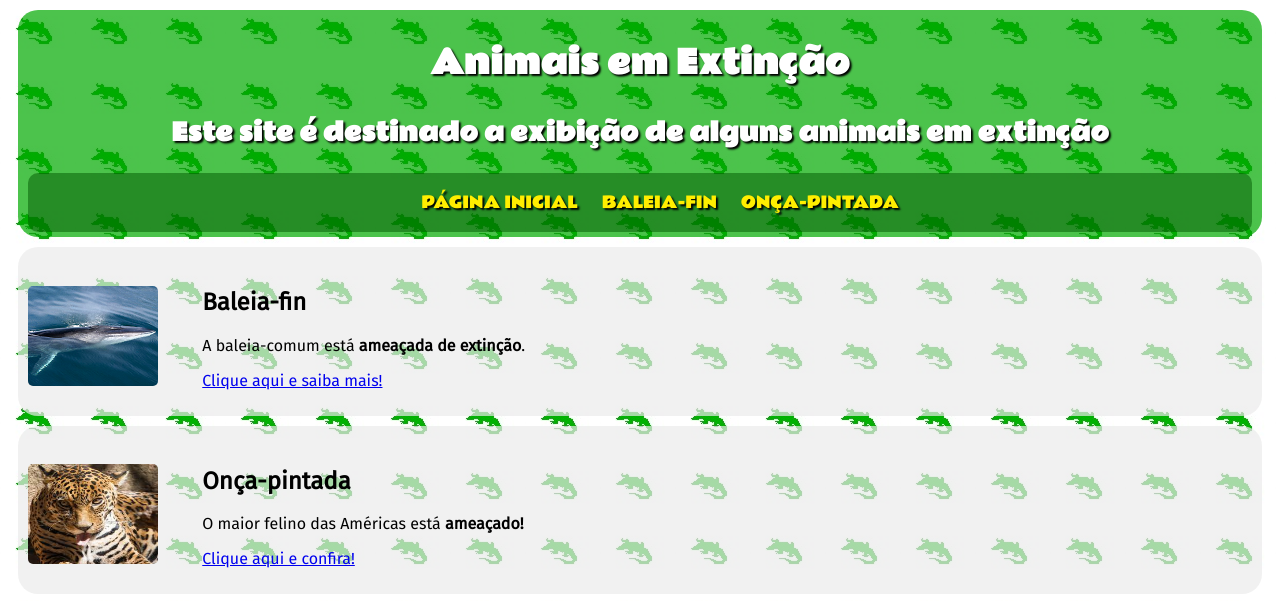
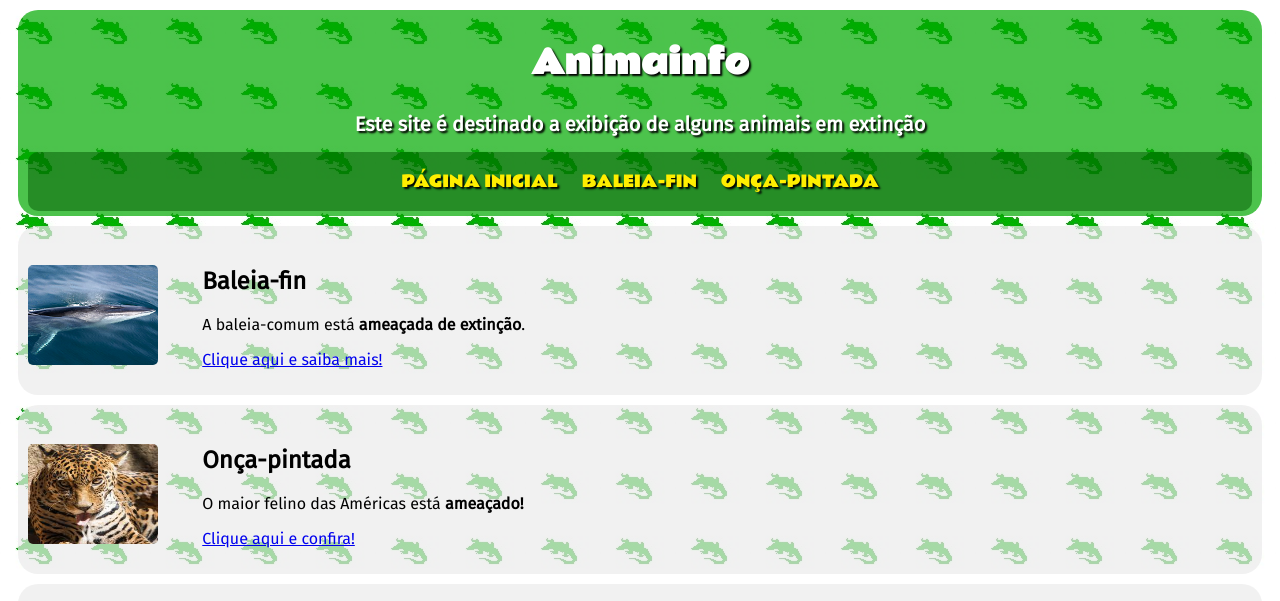
Before and after one commit to Lucas1nogueira/projeto-web, a plain HTML site: page index.html in a window 1280 px wide. Shown: the top 601 px of the page. Drawn offline with Linux system fonts and the light colour scheme.

Commit message:
Ajuste no cabeçalho e mudança de nome do site

```diff
--- a/css/estilo.css
+++ b/css/estilo.css
@@ -22,6 +22,11 @@ header {
     border-radius: 20px;
     margin: 10px;
 }
+header h2 {
+    font-size: 20px;
+    font-family: 'FiraSans-Regular', Helvetica;
+    padding: 0px;
+}
 nav#menu {
     display: block;
     border-radius: 10px;
@@ -30,6 +35,7 @@ nav#menu {
 nav#menu ul {
     list-style: none;
     text-transform: uppercase;
+    padding: 0px;
 }
 nav#menu li {
     display: inline-block;
--- a/index.html
+++ b/index.html
@@ -8,13 +8,13 @@
     <!-- Refere-se ao favicon -->
     <link rel="shortcut icon" href="images/icone.ico" type="image/x-icon">
     <link rel="stylesheet" type="text/css" href="css/estilo.css">
-    <title>Animais em Extinção - Projeto Web</title>
+    <title>Animainfo - Projeto Web</title>
 </head>
 
 <body>
     <!-- Parte superior da página -->
     <header>
-        <h1>Animais em Extinção</h1>
+        <h1>Animainfo</h1>
         <!-- Menu de navegação -->
         <h2>Este site é destinado a exibição de alguns animais em extinção</h2>
         <nav id="menu">
```
Also changed, not shown: baleia-fin.html (+1 -1 lines), onca-pintada.html (+1 -1 lines).
